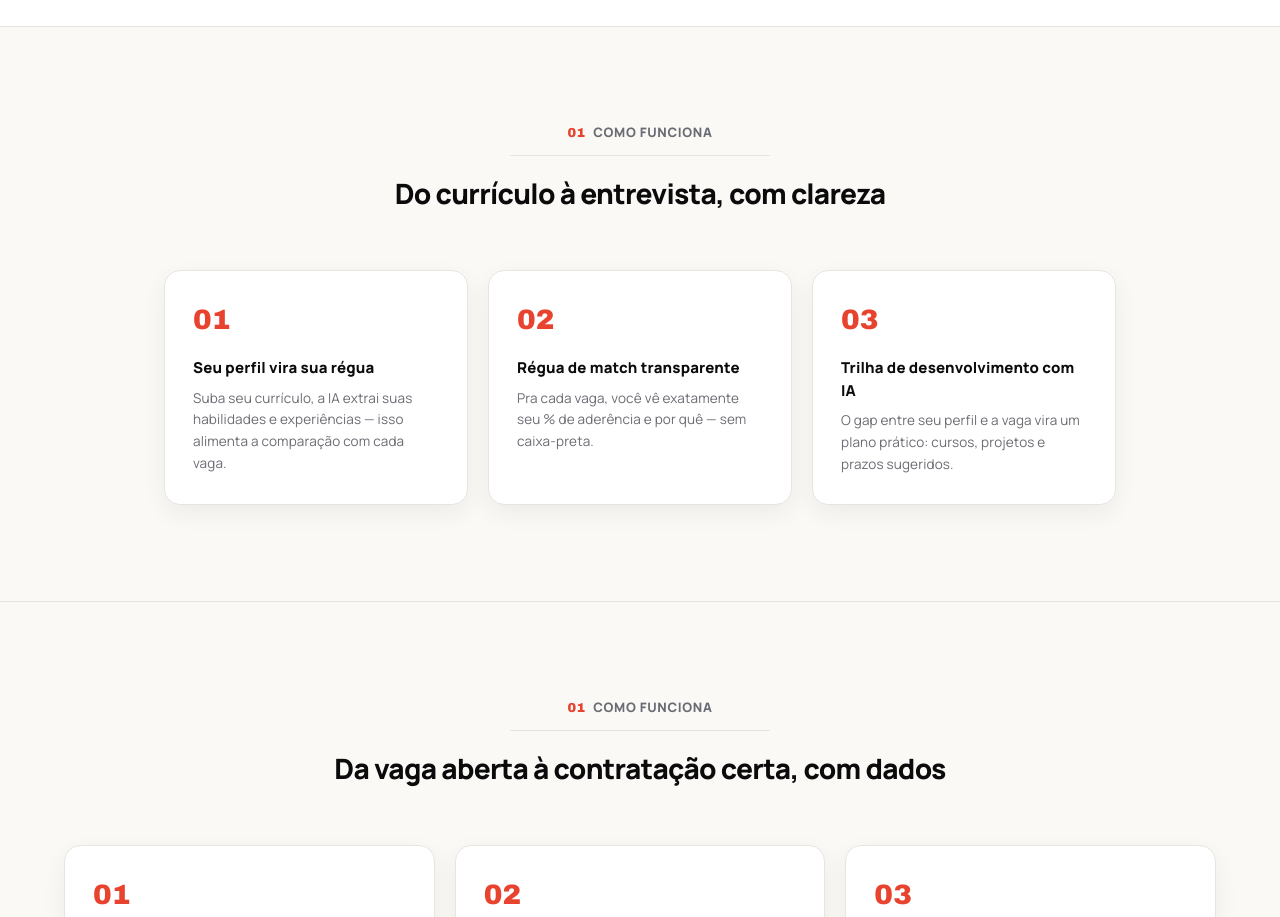
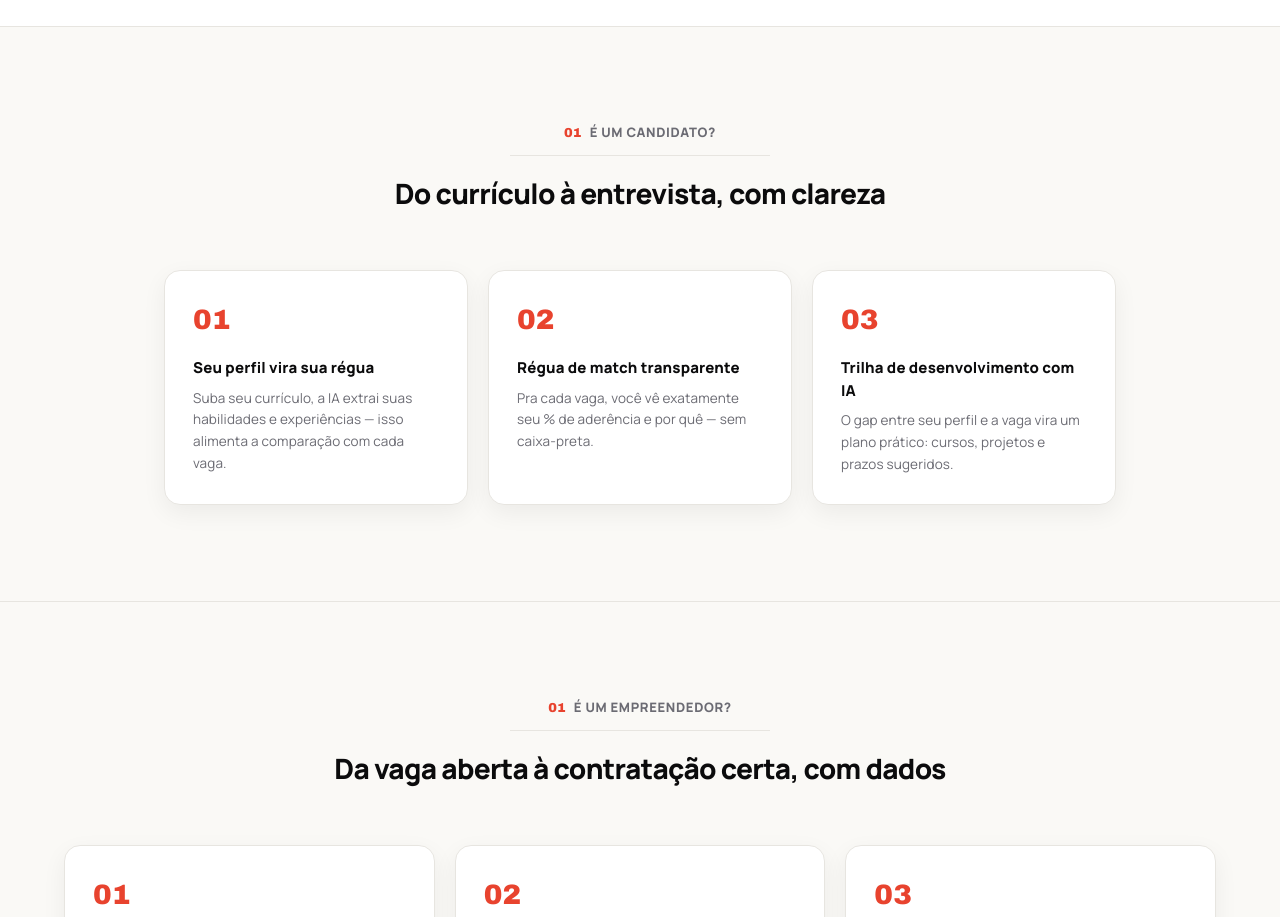
Before and after one commit to Dsguedes0/HUB-Multiplique-web-, a Next.js app: page / in a window 1280 px wide. Shown: the part 701-1618 px from the top of the page. Built offline with nearby package versions, Linux system fonts and the light colour scheme; no server answers.

Commit message:
Ajusta rótulos das seções da home (candidato/empreendedor)

```diff
--- a/src/app/page.tsx
+++ b/src/app/page.tsx
@@ -166,7 +166,7 @@ function LandingPage({ vagasCount, empresasCount }: { vagasCount: number; empres
         <Reveal className="mb-10 text-center md:mb-14">
           <div className="mx-auto mb-4 flex max-w-[260px] items-baseline justify-center gap-2 border-b border-hub-line pb-3">
             <span className="hub-section-tag">01</span>
-            <span className="text-[13px] font-extrabold uppercase tracking-wider text-hub-muted-2">Como funciona</span>
+            <span className="text-[13px] font-extrabold uppercase tracking-wider text-hub-muted-2">É um candidato?</span>
           </div>
           <h2 className="text-[28px] font-extrabold tracking-tight">Do currículo à entrevista, com clareza</h2>
         </Reveal>
@@ -191,7 +191,7 @@ function LandingPage({ vagasCount, empresasCount }: { vagasCount: number; empres
         <Reveal className="mb-10 text-center md:mb-14">
           <div className="mx-auto mb-4 flex max-w-[260px] items-baseline justify-center gap-2 border-b border-hub-line pb-3">
             <span className="hub-section-tag">01</span>
-            <span className="text-[13px] font-extrabold uppercase tracking-wider text-hub-muted-2">Como funciona</span>
+            <span className="text-[13px] font-extrabold uppercase tracking-wider text-hub-muted-2">É um empreendedor?</span>
           </div>
           <h2 className="text-[28px] font-extrabold tracking-tight">Da vaga aberta à contratação certa, com dados</h2>
         </Reveal>
```
